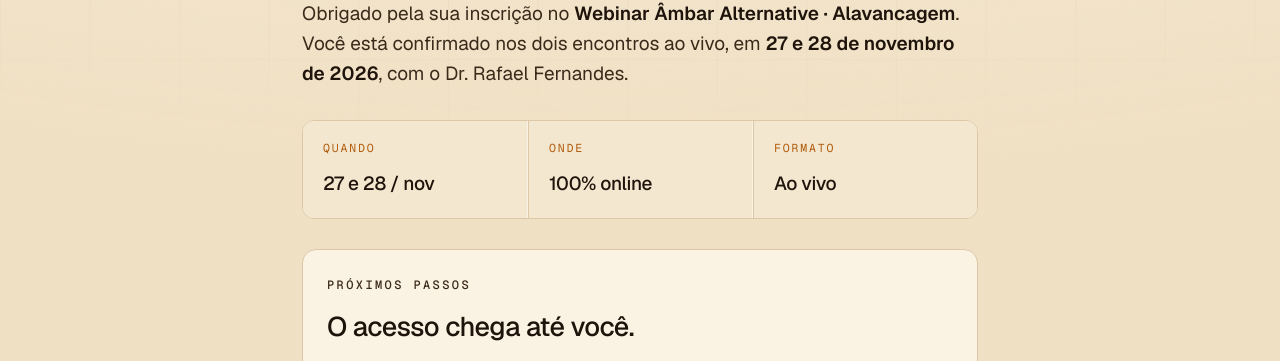
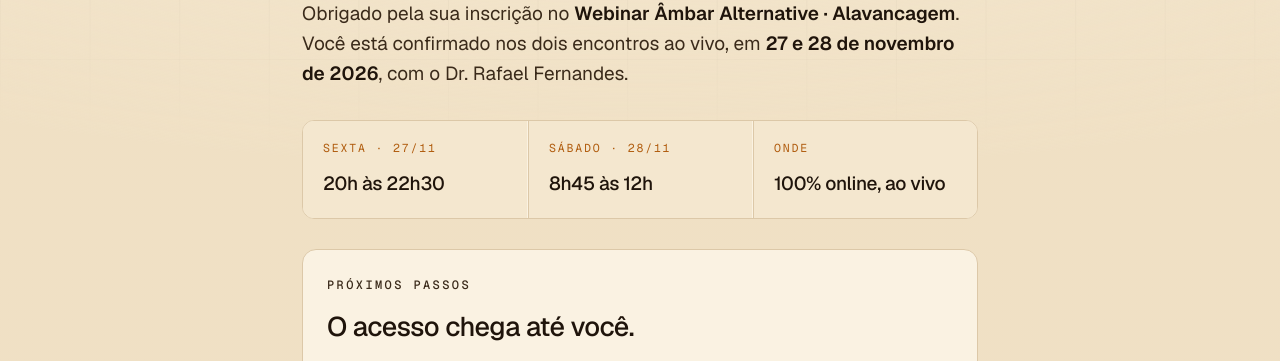
Before and after one commit to EvangelistaKSE/lp-001, a plain HTML site: page jLQVQDGTXJsrSvRGM4v0kEDUrxEG6dXv9G6VnWXhyKrEhU2wI6czCRmGEWLl.html in a window 1280 px wide. Shown: the part 389-750 px from the top of the page. Drawn offline with Linux system fonts and the light colour scheme.

Commit message:
LP e agradecimento: horários (sexta 20h–22h30, sábado 8h45–12h)
Co-Authored-By: Claude Opus 5.5 <noreply@anthropic.com>

```diff
--- a/jLQVQDGTXJsrSvRGM4v0kEDUrxEG6dXv9G6VnWXhyKrEhU2wI6czCRmGEWLl.html
+++ b/jLQVQDGTXJsrSvRGM4v0kEDUrxEG6dXv9G6VnWXhyKrEhU2wI6czCRmGEWLl.html
@@ -521,9 +521,9 @@ footer .wrap{padding-block:42px;display:grid;gap:26px}
     <h1>Pronto! Sua vaga está <em>garantida.</em></h1>
     <p class="lead">Obrigado pela sua inscrição no <b>Webinar Âmbar Alternative · Alavancagem</b>. Você está confirmado nos dois encontros ao vivo, em <b>27 e 28 de novembro de 2026</b>, com o Dr. Rafael Fernandes.</p>
     <div class="facts">
-      <div class="fact"><span class="k">Quando</span><span class="v">27 e 28 / nov</span></div>
-      <div class="fact"><span class="k">Onde</span><span class="v">100% online</span></div>
-      <div class="fact"><span class="k">Formato</span><span class="v">Ao vivo</span></div>
+      <div class="fact"><span class="k">Sexta · 27/11</span><span class="v">20h às 22h30</span></div>
+      <div class="fact"><span class="k">Sábado · 28/11</span><span class="v">8h45 às 12h</span></div>
+      <div class="fact"><span class="k">Onde</span><span class="v">100% online, ao vivo</span></div>
     </div>
 
       <div class="ty-next">
```
Also changed, not shown: index.html (+2 -2 lines), wgInpxTA7DYvstlp90BatEZGh1DGPRptpZMGFRUpfskk1AHuFGp5NvnUdfvI.html (+3 -3 lines).
